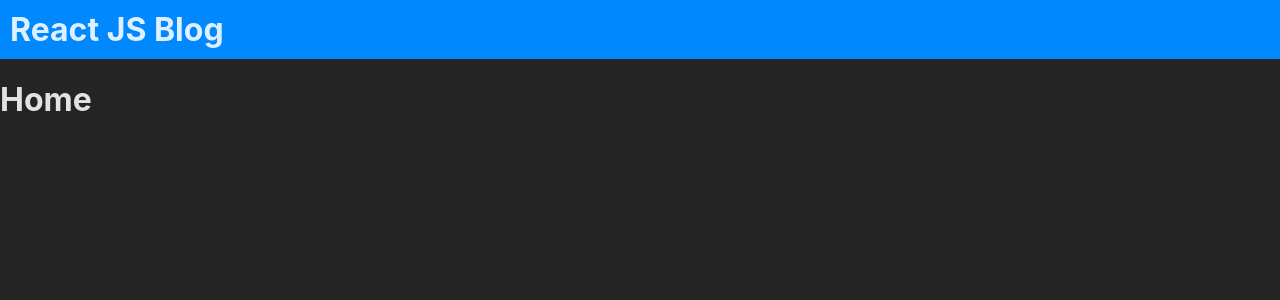
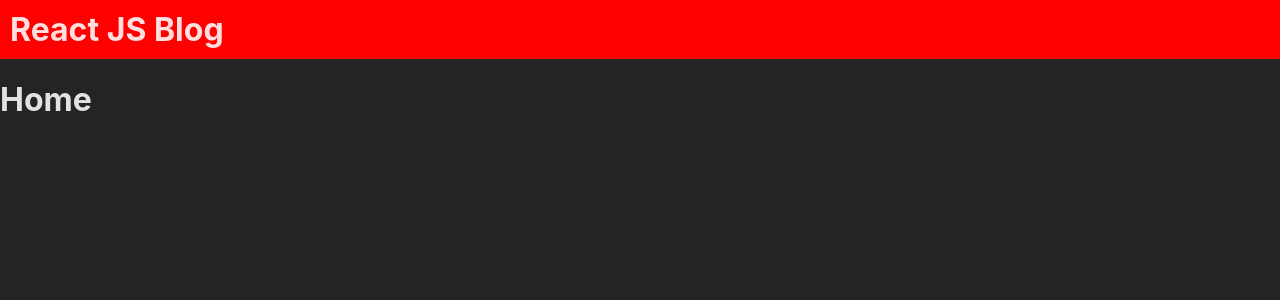
Before and after one commit to Maksym-Myronov/Blog-Posts, a React (Vite) app: page / in a window 1280 px wide. Shown: the top 300 px of the page. Built offline with nearby package versions, Linux system fonts and the light colour scheme.

Commit message:
create-header

```diff
--- a/src/components/Header/index.module.scss
+++ b/src/components/Header/index.module.scss
@@ -1,5 +1,5 @@
 .header {
-    background: rgb(0, 136, 255);
+    background: red;
 
     &__components {
         width: 1320px;
```
